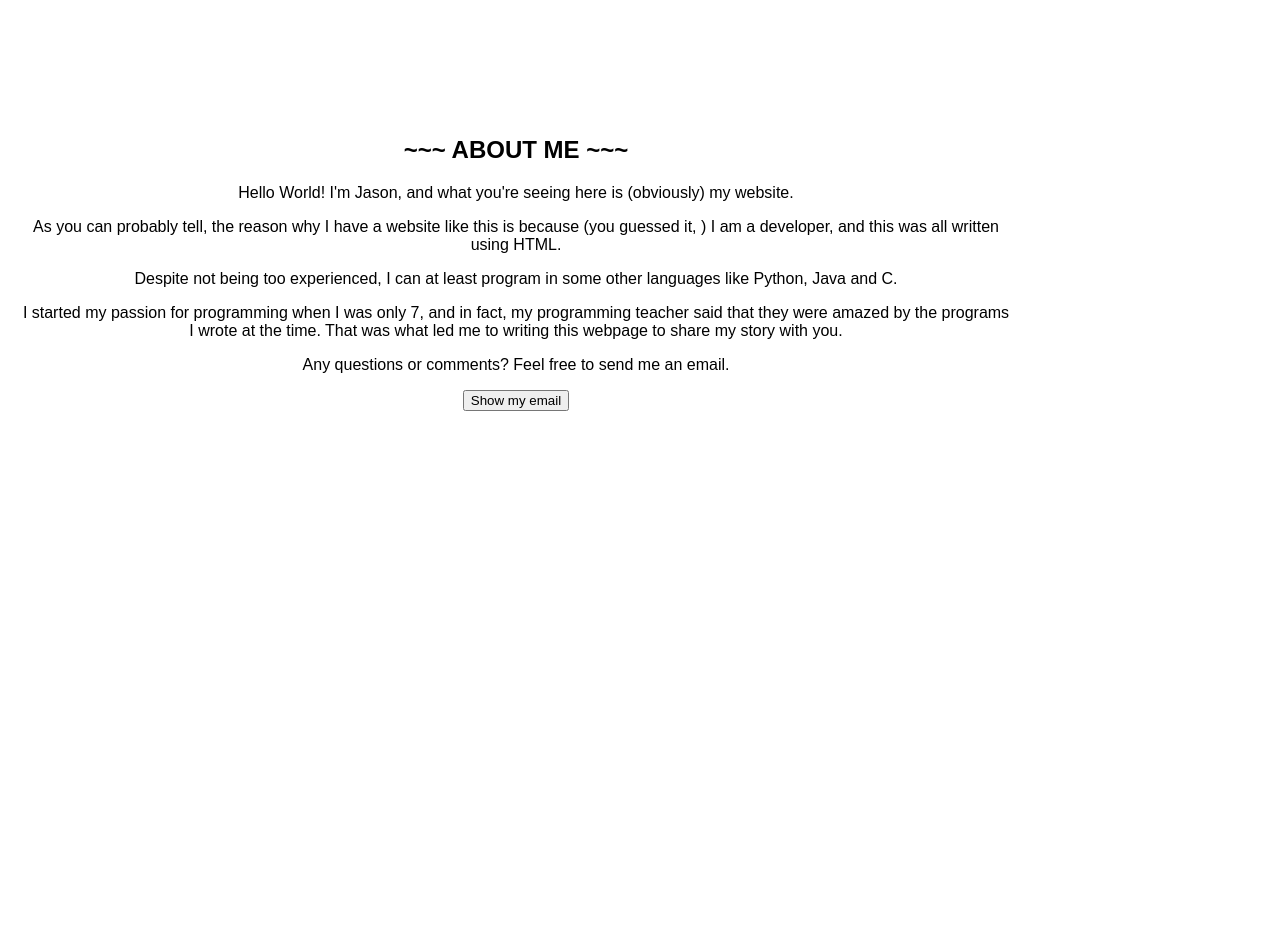
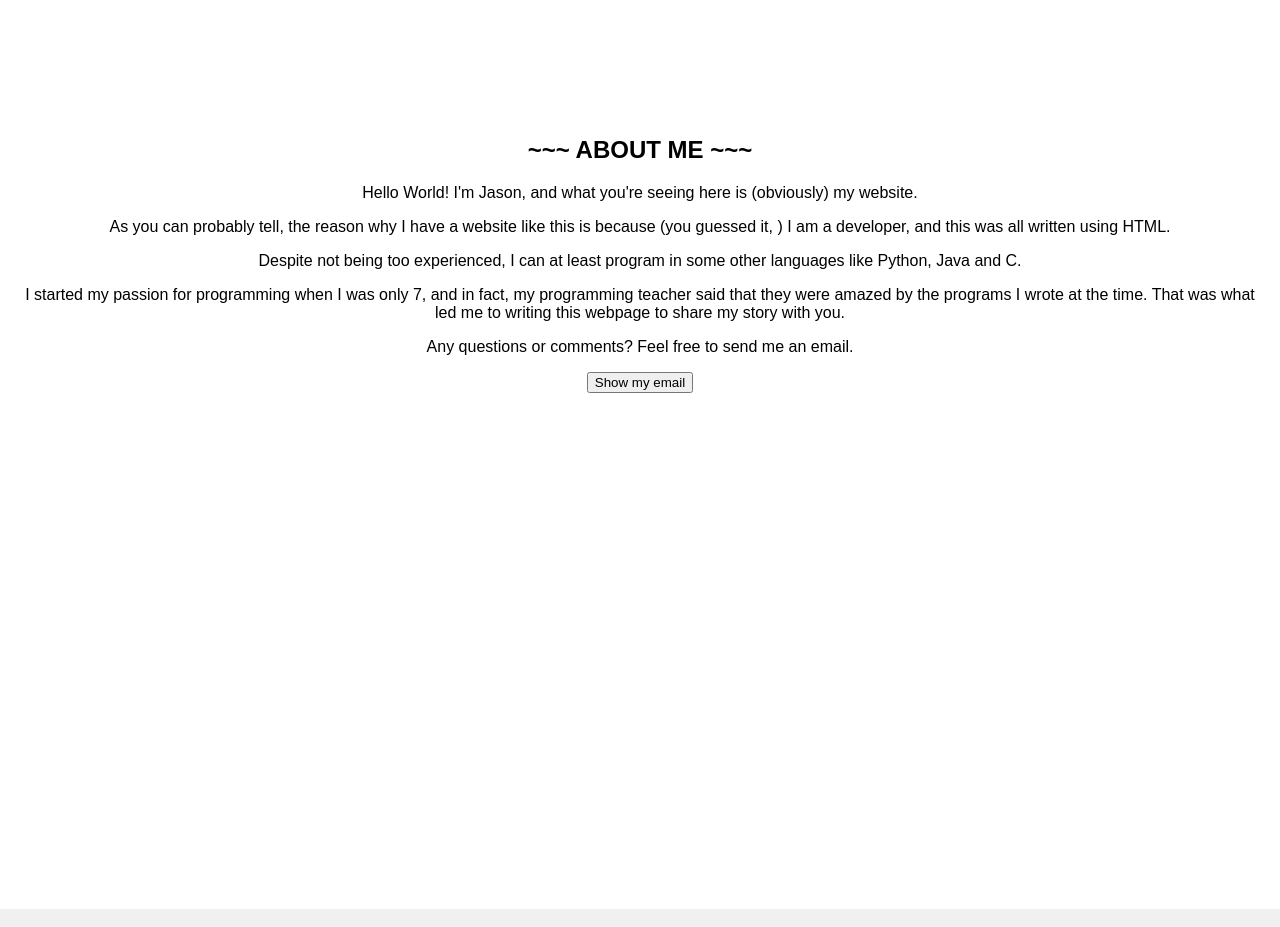
Before and after one commit to wu80205/my-website, a plain HTML site: page index.html in a window 1280 px wide. Shown: the part 920-1847 px from the top of the page. Drawn offline with Linux system fonts and the light colour scheme.

Commit message:
Update index.html

```diff
--- a/index.html
+++ b/index.html
@@ -27,7 +27,6 @@
         .main {
             margin-top: 20%;
             margin-bottom: 40%;
-            max-width: 80%;
         }
         nav {
             background-color: #333;
@@ -71,7 +70,7 @@
             <h1>Welcome to your average developer's webpage.</h1>
             <p>There's nothing special about it. Or is it...?</p>
         </div>
-        <div class="main">
+        <div class="main" style="text-align: center;">
             <h2 id="title">~~~ ABOUT ME ~~~</h2>
             <p>Hello World! I'm Jason, and what you're seeing here is (obviously) my website.</p>
             <p></p>
```
